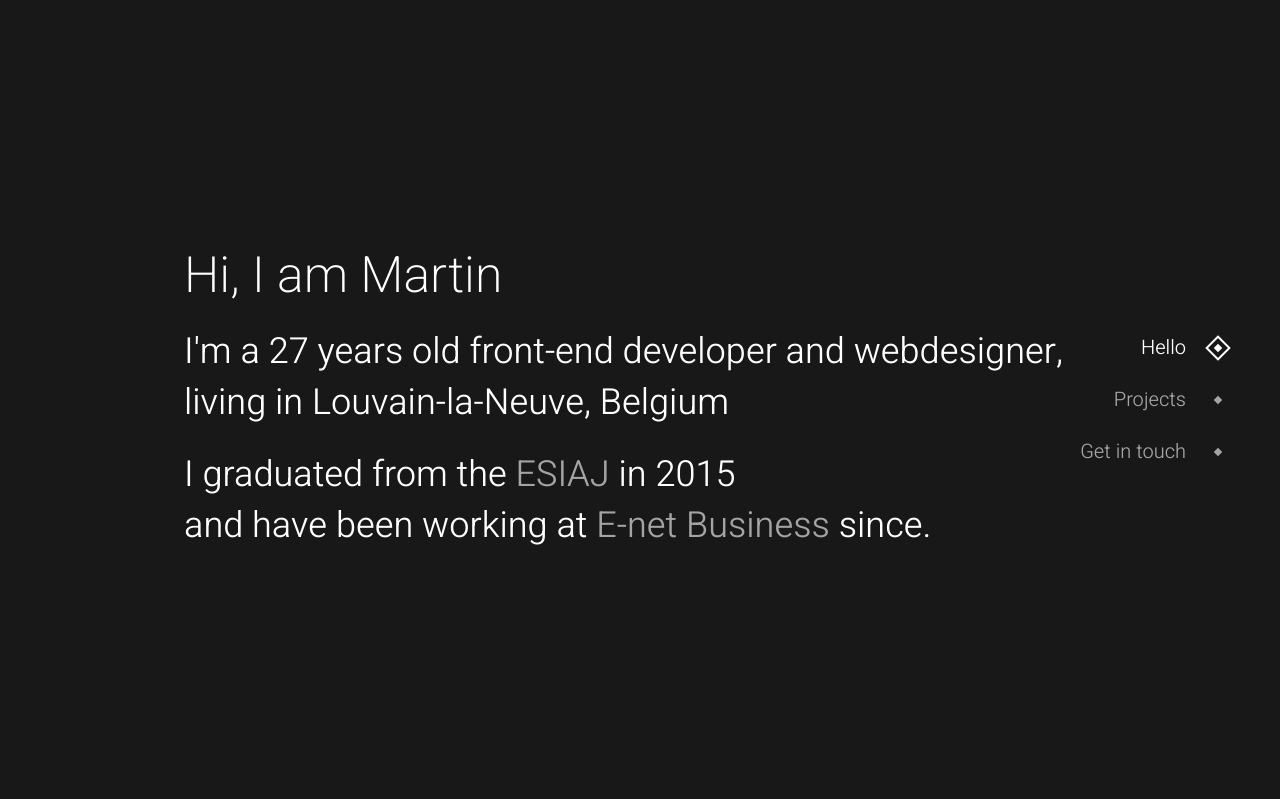
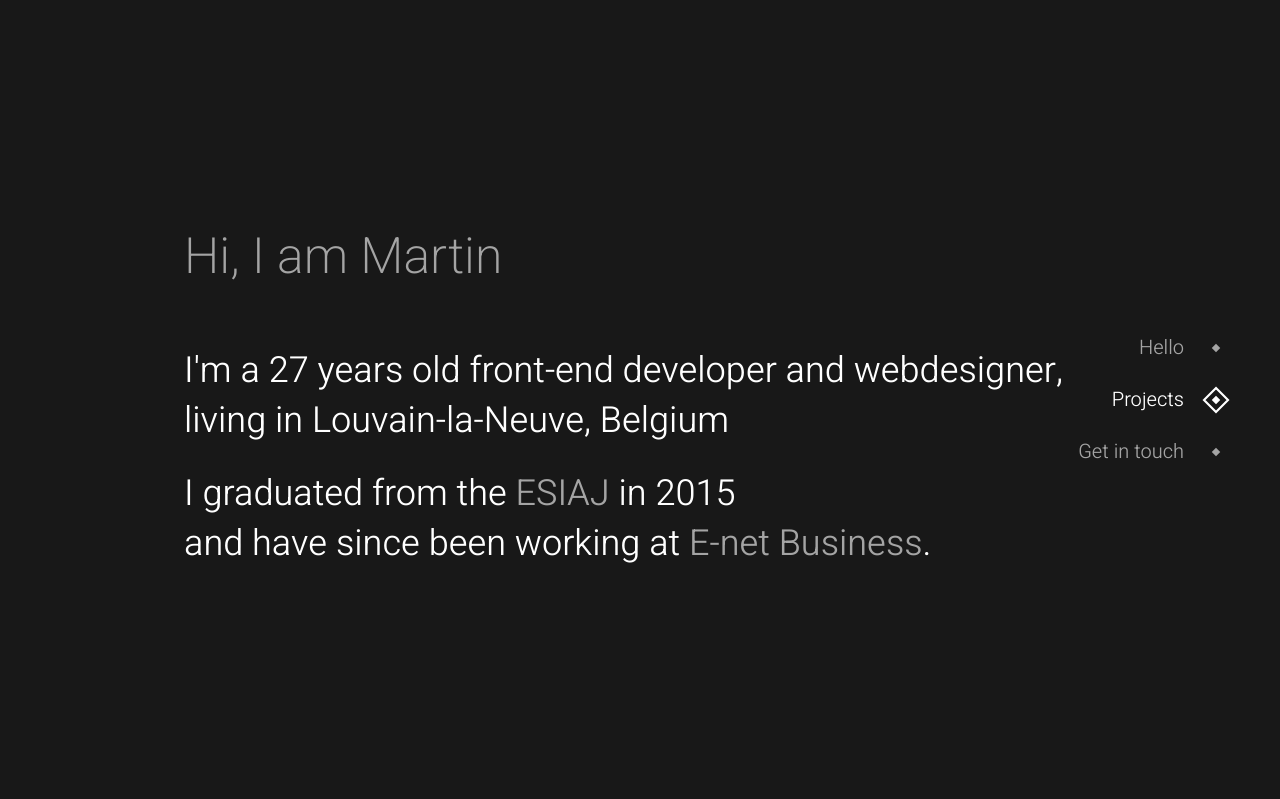
Before and after one commit to martydenis/portfolio, a PHP site: page / in a window 1280 px wide. Shown: the top 799 px of the page. Run offline with PHP 8.4, Linux system fonts and the light colour scheme.

Commit message:
Hello page.

```diff
--- a/css/style.css
+++ b/css/style.css
@@ -20,19 +20,28 @@ html, body {
 
 .big-container,
 .small-container {
-	margin: 0 auto; }
+	margin: 0 auto;
+}
 .big-container {
 	width: 100%;
 	max-width: 960px;
-	padding: 0 24px; }
+	padding: 0 24px;
+}
 .small-container {
-	max-width: 600px; }
+	max-width: 600px;
+}
+
+.section {
+	overflow: hidden;
+	position: relative;
+}
 
 .section-block {
 	padding: 20vh 0;
 	display: flex;
 	align-items: center;
-	min-height: 100vh; }
+	min-height: 100vh;
+}
 
 img {
 	display: block;
@@ -68,7 +77,10 @@ a {
 	}
 
 p {
-	margin: 0.62em 0 0;
+	margin: 0 0 0.62em;
+}
+p:last-child {
+	margin-bottom: 0;
 }
 
 /* strong {
@@ -84,18 +96,27 @@ p {
 /* MENU
 /******************/
 
-#menu {
-	right: 30px;
+.menu {
+	height: 100%;
+	right: 0;
 	top: 0;
-	height: 100%;
-	position: fixed; }
-	#menu ul {
+	width: 240px;
+	position: absolute;
+	font-size: 1rem;
+	clip: rect(0, auto, auto, 0); }
+	.menu ul {
 		height: 100%;
+		top: 0;
+		right: 32px;
+		position: fixed;
 		display: flex;
 		justify-content: center;
 		flex-direction: column;
 	}
-	#menu a {
+	.menu li {
+		position: relative;
+	}
+	.menu a {
 		display: block;
 		padding: 12px 64px 12px 24px;
 		text-decoration: none;
@@ -103,8 +124,11 @@ p {
 		text-align: right;
 		position: relative;
 	}
-		#menu a:before,
-		#menu a:after {
+		.menu a:before {
+			width: 6px;
+			height: 6px;
+			background: #a4a4a4;
+			transition: background 0.30s ease-out;
 			content: '';
 			position: absolute;
 			right: 32px;
@@ -112,48 +136,105 @@ p {
 			transform-origin: center center;
 			transform: translate3d(50%,-50%,0) rotate(45deg);
 		}
-		#menu a:before {
-			width: 6px;
-			height: 6px;
-			background: #a4a4a4;
-			transition: background 0.30s ease-out;
+		.menu svg {
+			position: absolute;
+			right: 16px;
+			width: 32px;
+			top: 50%;
+
+			transform: translate3d(0,-50%,0);
 		}
-		#menu a:after {
-			width: 18px;
-			height: 18px;
-			box-shadow: inset 0 0 0 2px white;
-			opacity: 0;
+		.menu .menu-selection {
+			fill: transparent;
+			stroke: white;
+			stroke-width: 2px;
+			stroke-dasharray: 64;
+			stroke-dashoffset: 64;
+
+			transition: stroke-dasharray 1s ease-out,
+							stroke-dashoffset 1s ease-out;
 		}
-	#menu a.current {
+		.menu .current .menu-selection {
+			stroke-dasharray: 64;
+			stroke-dashoffset: 0;
+		}
+	.menu .current a {
 		color: white;
 	}
-		#menu a.current:before {
+		.menu .current a:before {
 			background: white;
 		}
-		#menu a.current:after {
-			opacity: 1;
-		}
-	#menu a:hover {
+	.menu a:hover {
 		color: white;
 	}
-	#menu a:hover:before {
+	.menu a:hover:before {
 		background: white;
 	}
 
-
+.section-white .menu a {
+	color: #b7b7b7;
+}
+	.section-white .menu .current a {
+		color: #181818;
+	}
+	.section-white .menu a:before {
+		background: #bfbfbf;
+	}
+		.section-white .menu .current a:before {
+			background: #181818;
+		}
+		.section-white .menu a:hover {
+			color: #181818;
+		}
+		.section-white .menu a:hover:before {
+			background: #181818;
+		}
+	.section-white .menu .menu-selection {
+		stroke: #181818;
+	}
 /*
 /* Hello
 /******************/
 
-#hello {
+#hello .section-block {
 	padding: 20vh 0px;
 	font-size: 36px;
+}
+#hello .hello-anim {
+	position: relative;
+	padding-top: 3.2em;
+}
+#hello h1 {
+	margin-bottom: 0;
+	color: white;
+	position: absolute;
+	top: 50%;
+	left: 0;
+
+	transition: top 1.50s cubic-bezier(.19,.07,.41,.95),
+					color 1.50s cubic-bezier(.19,.07,.41,.95);
+}
+
+#hello p {
+	opacity: 0;
+	transform: translate3d(0,50%,0);
+	transition: all 2s cubic-bezier(.08,.64,.41,.95);
+}
+
+#hello.play h1 {
+	color: #a4a4a4;
+	top: 0;
+}
+
+#hello.play p {
+	transform: translate3d(0,0,0);
+	opacity: 1;
 }
 
 /*
 /* Projects
 /******************/
 
-#projects {
+/* #projects {
 	padding: 20vh 0px;
-}
+} */
--- a/index.php
+++ b/index.php
@@ -120,24 +120,44 @@ if(isset($_POST) && count($_POST)>0){
 	<link rel="stylesheet" type="text/css" href="css/responsive.css"/>
 </head>
 <body>
-	<nav id="menu">
-		<ul>
-			<li><a href="#hello" class="current">Hello</a></li>
-			<li><a href="#projects">Projects</a></li>
-			<li><a href="#contact">Get in touch</a></li>
-		</ul>
-	</nav>
+	<header id="hello" class="section">
+		<nav class="menu">
+			<ul>
+				<li class="current">
+					<a href="#hello">Hello</a>
+					<svg version="1.1" xmlns="http://www.w3.org/2000/svg" xmlns:xlink="http://www.w3.org/1999/xlink" x="0px" y="0px" viewBox="0 0 30 30" xml:space="preserve">
+						<rect class="menu-selection" x="7.05" y="7.05" transform="matrix(0.7071 -0.7071 0.7071 0.7071 -6.2132 15)" width="15.91" height="15.91"/>
+					</svg>
+				</li>
+				<li>
+					<a href="#projects">Projects</a>
+					<svg version="1.1" xmlns="http://www.w3.org/2000/svg" xmlns:xlink="http://www.w3.org/1999/xlink" x="0px" y="0px" viewBox="0 0 30 30" xml:space="preserve">
+						<rect class="menu-selection" x="7.05" y="7.05" transform="matrix(0.7071 -0.7071 0.7071 0.7071 -6.2132 15)" width="15.91" height="15.91"/>
+					</svg>
+				</li>
+				<li>
+					<a href="#contact">Get in touch</a>
+					<svg version="1.1" xmlns="http://www.w3.org/2000/svg" xmlns:xlink="http://www.w3.org/1999/xlink" x="0px" y="0px" viewBox="0 0 30 30" xml:space="preserve">
+						<rect class="menu-selection" x="7.05" y="7.05" transform="matrix(0.7071 -0.7071 0.7071 0.7071 -6.2132 15)" width="15.91" height="15.91"/>
+					</svg>
+				</li>
+			</ul>
+		</nav>
 
-	<header id="hello" class="section-block">
-		<div class="big-container">
-			<h1>Hi, I am Martin</h1>
-			<p>I'm a 27 years old front-end developer and webdesigner,<br>living in Louvain-la-Neuve, Belgium</p>
-			<p>I graduated from the <a href="http://www.infographie-sup.be/" target="_blank">ESIAJ</a> in 2015<br>and have been working at <a href="https://www.e-net-b.be/" target="_blank">E-net Business</a> since.</p>
-		</div><!-- FIN Big Container -->
+		<div class="section-block">
+			<div class="big-container">
+				<div class="hello-anim">
+					<h1 data-delay="0">Hi, I am Martin</h1>
+					<p data-delay="1250">I'm a 27 years old front-end developer and webdesigner,<br>living in Louvain-la-Neuve, Belgium</p>
+					<p data-delay="2000">I graduated from the <a href="http://www.infographie-sup.be/" target="_blank">ESIAJ</a> in 2015<br>and have since been working at <a href="https://www.e-net-b.be/" target="_blank">E-net Business</a>.</p>
+				</div>
+			</div><!-- FIN Big Container -->
+		</div>
 	</header><!-- FIN Me -->
 
 
-	<section id="projects" class="section-block section-white">
+	<section id="projects" class="section section-white">
+		<div class="section-block"></div>
 	<?php /*
 		<h2>Projets</h2>
 
@@ -159,7 +179,7 @@ if(isset($_POST) && count($_POST)>0){
 			</div> <!-- FIN BIG CONTAINER -->
 		</article> <!-- FIN 36 -->
 
-		<!-- <article class="section-block">
+		<!-- <article class="section">
 			<div class="big-container">
 
 				<h3>AJSquare</h3>
@@ -177,7 +197,7 @@ if(isset($_POST) && count($_POST)>0){
 			</div>
 		</article> -->
 
-		<article class="section-block">
+		<article class="section">
 			<div class="big-container">
 				<h3>Datakillers</h3>
 				<img src="img/datakillers.png" alt="Datakillers - Dataviz sur les Tueurs en série.">
@@ -194,11 +214,12 @@ if(isset($_POST) && count($_POST)>0){
 		*/ ?>
 	</section> <!-- FIN PROJETS -->
 
-	<section id="contact" class="section-block">
+	<section id="contact" class="section">
+		<div class="section-block"></div>
 	<?php /*
 		<h2>Contact</h2>
 		<article>
-			<div class="big-container section-block">
+			<div class="big-container section">
 				<p class="mb24 mt0">Si vous voulez me joindre, vous pouvez remplir mon formulaire.</p>
 				<div id="dial" class="col2">
 					<h3>Martin</h3>
--- a/js/main.js
+++ b/js/main.js
@@ -1,56 +1,67 @@
+jQuery.fn.outerHTML = function() {
+	return jQuery('<div />').append(this.eq(0).clone()).html();
+};
+
 $(document).ready(function(){
+	$('#hello .hello-anim > *').each(function(index, el){
+		let $this = $(el),
+		    $delay = $this.data('delay');
+		$this.css('transition-delay', $delay+'ms');
+	});
 
-	// $("#hamburger").click(function(e){
-	// 	e.preventDefault();
-	// 	$("body").toggleClass("with-sidebar");
-	// });
+	let $menu = $('.menu').outerHTML();
+	$('.section').each(function(){
+		if($(this).attr('id') != 'hello'){
+			$(this).prepend($menu);
+		}
+	});
 
-	let $menuA = $("#menu a");
-	$menuA.click(function(e){
+	setTimeout(function(){
+		$('#hello').addClass('play');
+	}, 1600);
+
+	$(".menu a").click(function(e){
 		// Effectue l'animation du scroll quand cliqué sur un lien de la NAV.
 		e.preventDefault();
 		let $this = $(this),
-			 $body = $('body, html');
+			 $body = $('body, html'),
+			 href = $this.attr('href');
 
-		if($($this.attr('href')).length > 0){
+		if($(href).length > 0){
 			$body.stop().animate({
 				scrollTop: $($this.attr('href')).offset().top
-			}, 400, "swing");
+			}, 500, "swing");
 		}
 
-		$('#menu .current').removeClass('current');
-		$this.addClass('current');
+		// $('.menu .current').removeClass('current');
+		// $('.menu a[href="'+href+'"]').parent().addClass('current');
 
 		// hash($(this).attr("href"));
 	});
 
 	/*************** SCROLL SPY ****************/
 
-	// var sections = [$("#me"), $("#projets"), $("#contact")];
-	// var id = false;
-	// var scrolled_id;
+	let sections = [$("#hello"), $("#projects"), $("#contact")],
+	    id = false,
+	    scrolled_id;
 
 	// // Donne la classe current au lien de la NAV correspondant avec la section consultée.
-	// $("#body").scroll(function(e){
-	// 	scrollTop = $(this).scrollTop();
+	$(document).on('scroll', function(e){
+		scrollTop = $(this).scrollTop();
 
-	// 	for (var i in sections){
-	// 		var section = sections[i];
-	// 		if(scrollTop >= section.offset().top + $("#site-content").scrollTop() - $("#header").height() ) {
-	// 			scrolled_id = section.attr("id")
-	// 		}
-	// 	};
+		for (var i in sections){
+			var section = sections[i];
+			if(scrollTop + $(window).height()/2 >= section.offset().top ) {
+				scrolled_id = section.attr("id")
+			}
+		};
 
-	// 	if(scrolled_id != id){
-	// 		id = scrolled_id;
-	// 		$menuA.removeClass("current");
-	// 		$("a[href='#" + id + "']").addClass("current");
-
-	// 		if(scrolled_id == "contact" && $("#nom").val() == "" ){
-	// 			$("#nom").focus();
-	// 		}
-	// 	}
-	// });
+		if(scrolled_id != id){
+			id = scrolled_id;
+			$('.menu .current').removeClass("current");
+			$(".menu a[href='#" + id + "']").parent().addClass("current");
+		}
+	});
 
 	/************* FORM de VALIDATION *************/
 
```
